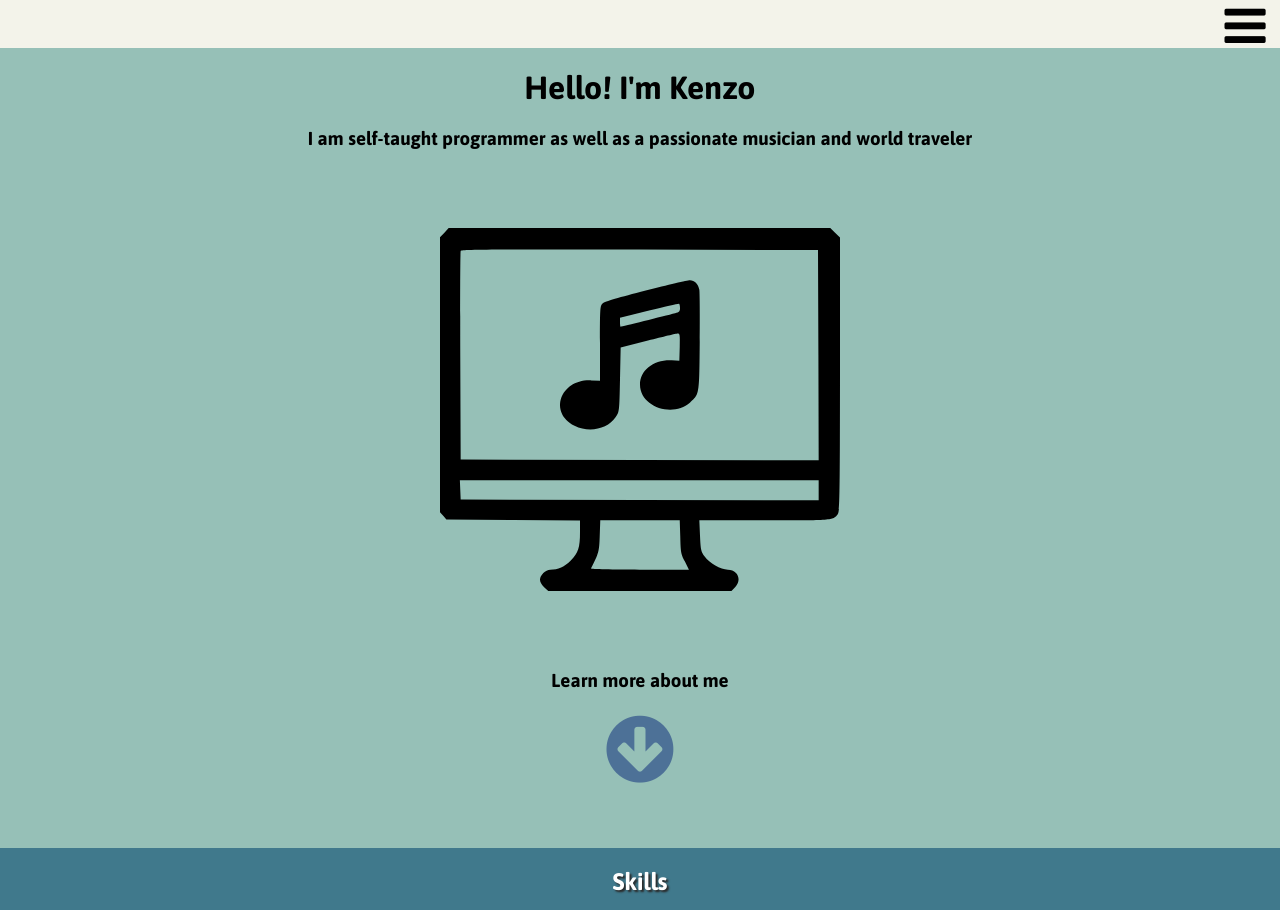
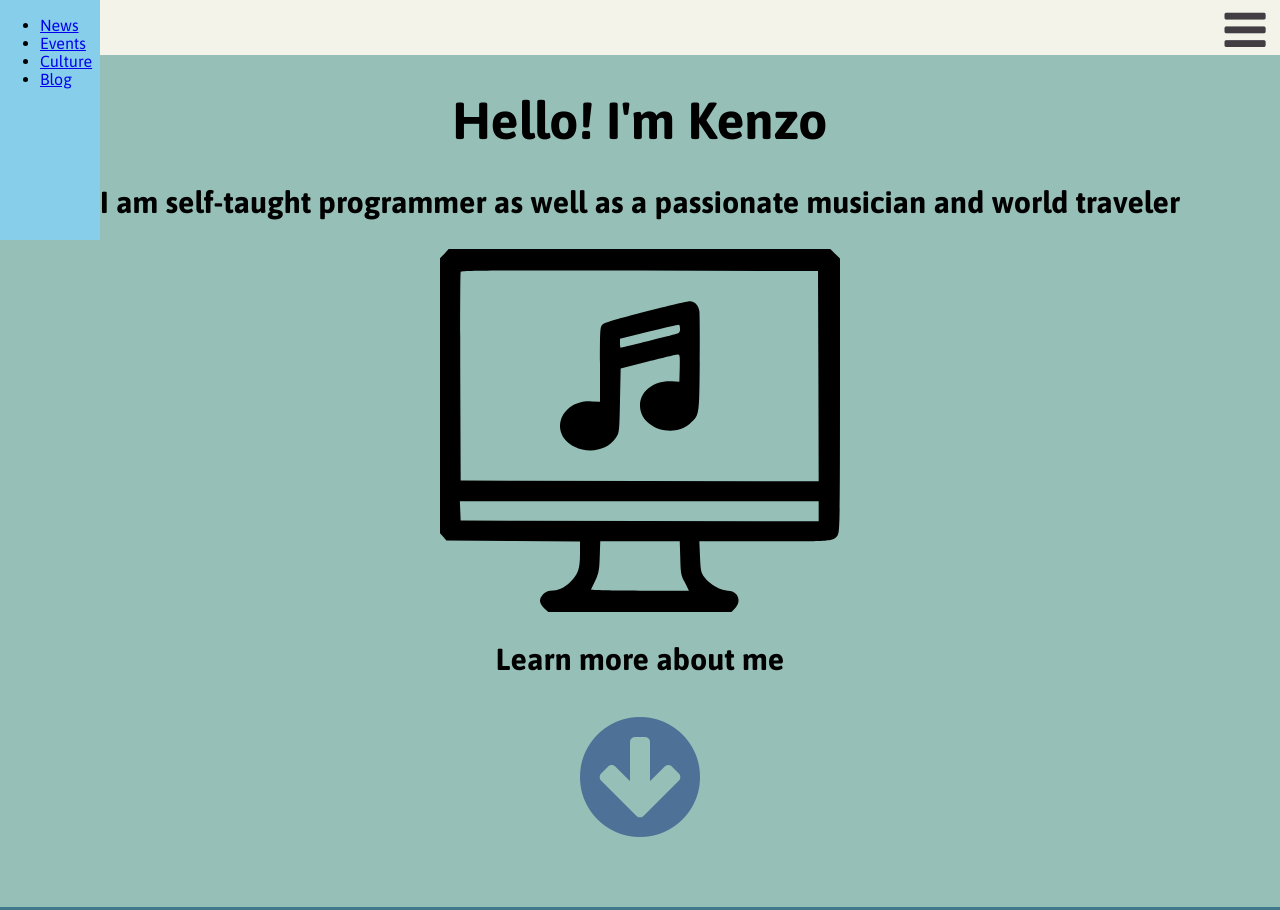
Before and after one commit to KenzoM/PortfolioFCC, a website: page app/index.html in a window 1280 px wide. Shown: the top 910 px of the page. Drawn offline with nearby package versions, Linux system fonts and the light colour scheme.

Commit message:
added nav functuality..fix it

```diff
--- a/app/index.html
+++ b/app/index.html
@@ -12,9 +12,20 @@
 </head>
   <body>
     <header>
-      <i id="bars" class="fa fa-bars" aria-hidden="true"></i>
-      <nav></nav>
+      <a id="menu">
+        <i class="fa fa-bars" aria-hidden="true"></i>
+      </a>
     </header>
+
+    <nav id="drawer" class="nav">
+      <ul class="nav__list">
+        <li class="nav__item"><a href="#">News</a></li>
+        <li class="nav__item"><a href="#">Events</a></li>
+        <li class="nav__item"><a href="#">Culture</a></li>
+        <li class="nav__item"><a href="#">Blog</a></li>
+      </ul>
+    </nav>
+
     <main>
       <div class="landing-page">
         <div class="description">
@@ -127,5 +138,22 @@
         </div>
       </footer>
     </main>
+    <script>
+      /*
+       * Open the drawer when the menu ison is clicked.
+       */
+      var menu = document.querySelector('#menu');
+      var main = document.querySelector('main');
+      var drawer = document.querySelector('.nav');
+
+      menu.addEventListener('click', function(e) {
+        drawer.classList.toggle('open');
+        e.stopPropagation();
+      });
+      main.addEventListener('click', function() {
+        drawer.classList.remove('open');
+      });
+
+    </script>
   </body>
 </html>
--- a/app/scss/style.scss
+++ b/app/scss/style.scss
@@ -15,20 +15,37 @@ header{
   max-width: 100vw;
   display: flex;
   justify-content: space-between;
-  #bars{
+  #menu{
     width: 100%;
     text-align: right;
     font-size: 48px;
     position: relative;
     top: 2px;
     padding-right: 0.3em;
+    color: rgba(34, 28, 38, 0.85);
   }
+}
+
+nav{
+  width: 100px;
+  height: 30vh;
+  position: absolute;
+  background: skyblue;
+  transform: translate(0px,-55px);
+  transition: transform 1s ease ;
+  z-index: 1;
+}
+
+nav.open{
+  transform: translate(0,0)
 }
 
 main{
   display: flex;
   flex-wrap: wrap;
 }
+
+
 
 .landing-page{
   position: relative;
@@ -39,6 +56,7 @@ main{
   display: flex;
   flex-wrap: wrap;
   .description, .checkout{
+    font-size: 18px;
     width: 100%;
   }
   img{
@@ -49,6 +67,7 @@ main{
   .arrow{
     font-size: 78px;
     color: #4D7197;
+    padding-bottom: 100px;
   }
   picture{
     width: 100%;
@@ -180,3 +199,20 @@ footer{
     }
   }
 }
+
+@media screen and (min-width: 640px) {
+  .landing-page{
+    .description, .checkout{
+      width: 100%;
+      font-size: 26px;
+    }
+    .arrow{
+      font-size: 140px;
+      color: #4D7197;
+      padding-bottom: 60px;
+    }
+    picture{
+      width: 100%;
+    }
+  }
+}
```
Also changed, not shown: app/css/style.css.
